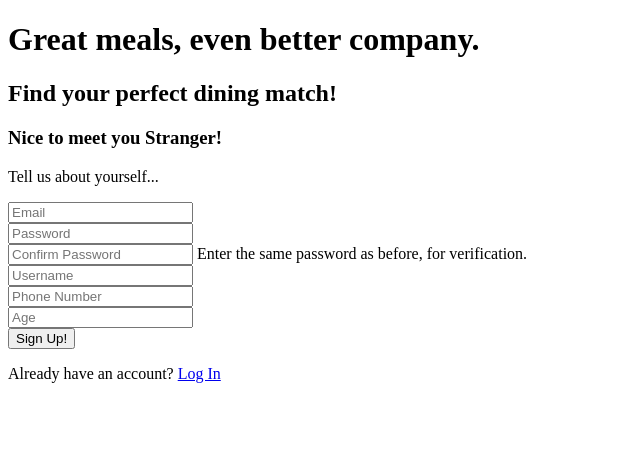
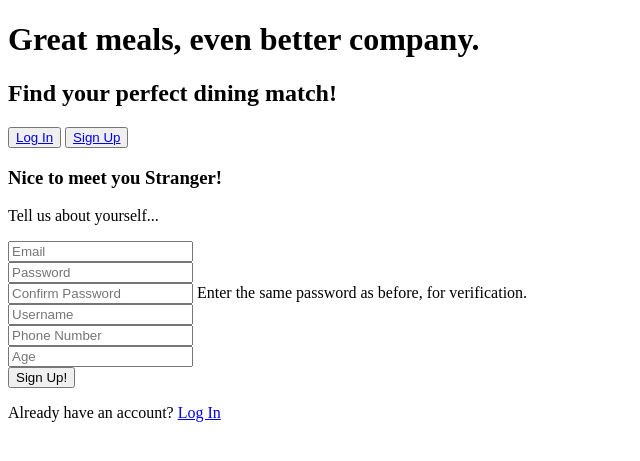
Before and after one commit to Archie-Henderson/Dinner-With-a-Stranger, a Django app: template templates/registration/registration_form.html in a window 1280 px wide. Shown: the top 461 px of the page, without its empty margins (0-640 px from the left). Run offline with Django 3.2, Linux system fonts and the light colour scheme; the template is opened without the code that fills it, so the values that code supplies are empty.

Commit message:
some stuff for registration

```diff
--- a/dinner_with_a_stranger/settings.py
+++ b/dinner_with_a_stranger/settings.py
@@ -97,6 +97,7 @@ REGISTRATION_AUTO_LOGIN = True
 
 # The URL that Django redirects users to after logging in.
 LOGIN_REDIRECT_URL = 'matches:matches_possible'
+LOGOUT_REDIRECT_URL = '/'
 
 # The page users are directed to if they are not logged in.
 # This was set in a previous chapter. The registration package uses this, too.
--- a/matches/views.py
+++ b/matches/views.py
@@ -6,6 +6,10 @@ from django.conf import settings
 from matches.models import Match
 from user_page.models import UserProfile
 from django.db.models import Q
+
+from django.contrib import messages
+from django.contrib.auth import logout
+from django.shortcuts import redirect
 
 
 def staff_required(login_url=None):
--- a/templates/registration/registration_form.html
+++ b/templates/registration/registration_form.html
@@ -14,6 +14,15 @@
     <!-- Register Form Section -->
     <div class="register-container">
         <div class="register-box">
+            <div class="register-buttons">
+                <!-- Button to switch between Login/Sign Up -->
+                <button class="btn" id="login-btn">
+                    <a href="{% url 'auth_login' %}">Log In</a>
+                </button>
+                <button class="btn active" id="signup-btn">
+                    <a href="{% url 'registration_register' %}">Sign Up</a>
+                </button>
+            </div>
             <h3>Nice to meet you Stranger!</h3>
             <p>Tell us about yourself...</p>
 
```
Also changed, not shown: templates/index.html (renamed from templates/matches/index.html, +19 -0 lines).
